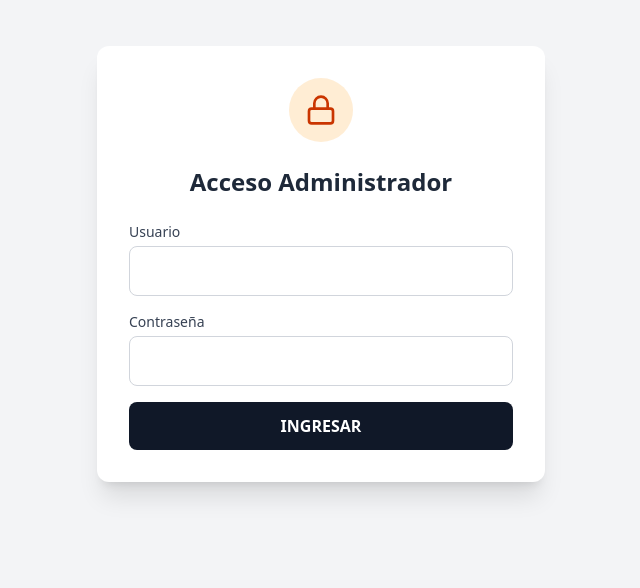
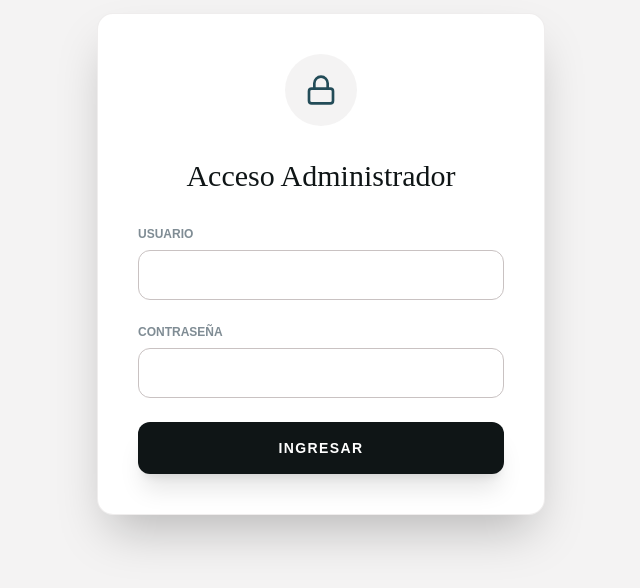
Before and after one commit to Brian13b/inmobiliaria_frontend, a React (Vite) app: page /login in a window 1280 px wide. Shown: the part 136-724 px from the top of the page, without its empty margins (319-959 px from the left). Built offline with nearby package versions, Linux system fonts and the light colour scheme; no server answers.

Commit message:
Fix: Se agrego libreria de react-hot-toast

```diff
--- a/package.json
+++ b/package.json
@@ -15,6 +15,7 @@
     "react": "^19.2.0",
     "react-dom": "^19.2.0",
     "react-helmet-async": "^2.0.5",
+    "react-hot-toast": "^2.6.0",
     "react-icons": "^5.5.0",
     "react-router-dom": "^7.12.0",
     "swiper": "^12.0.3"
--- a/src/components/Hero.tsx
+++ b/src/components/Hero.tsx
@@ -1,5 +1,6 @@
 import { useState, useEffect } from 'react';
 import { api } from '../services/api';
+import { ChevronLeft, ChevronRight } from 'lucide-react';
 
 export const Hero = () => {
   const [slides, setSlides] = useState<any[]>([]);
@@ -40,6 +41,11 @@ export const Hero = () => {
     return () => clearInterval(timer);
   }, [current, slides.length]);
 
+  const nextSlide = () => setCurrent(current === slides.length - 1 ? 0 : current + 1);
+  const prevSlide = () => setCurrent(current === 0 ? slides.length - 1 : current - 1);
+
+  if (slides.length === 0) return <div className="h-[600px] bg-brand-dark animate-pulse"></div>;
+
   return (
     <div className="relative h-[650px] w-full overflow-hidden bg-brand-dark group">
       {slides.map((slide, index) => (
@@ -48,15 +54,27 @@ export const Hero = () => {
           <img src={slide.image} alt="Hero" className="w-full h-full object-cover scale-105" />
 
           <div className="absolute inset-0 z-20 flex flex-col items-center justify-center text-center text-white px-4">
-            <h1 className="font-display text-5xl md:text-8xl tracking-tight drop-shadow-2xl mb-6 animate-fade-in uppercase">
+            <h1 className="font-display text-5xl md:text-8xl tracking-tight drop-shadow-2xl mb-6 animate-fade-in">
               {slide.title}
             </h1>
-            <p className="font-body text-xs md:text-sm font-bold tracking-[0.3em] uppercase bg-brand-light text-brand-dark px-8 py-3 rounded-sm inline-block shadow-xl">
+            <p className="font-body text-xs md:text-sm font-bold tracking-[0.3em] bg-brand-light text-brand-dark px-8 py-3 rounded-sm inline-block shadow-xl">
               {slide.subtitle}
             </p>
           </div>
         </div>
       ))}
+
+      {slides.length > 1 && (
+        <>
+            <button onClick={prevSlide} className="absolute left-4 top-1/2 -translate-y-1/2 z-30 bg-white/10 hover:bg-white/30 p-2 rounded-full text-white backdrop-blur-sm transition opacity-0 group-hover:opacity-100">
+                <ChevronLeft className="w-8 h-8" />
+            </button>
+            <button onClick={nextSlide} className="absolute right-4 top-1/2 -translate-y-1/2 z-30 bg-white/10 hover:bg-white/30 p-2 rounded-full text-white backdrop-blur-sm transition opacity-0 group-hover:opacity-100">
+                <ChevronRight className="w-8 h-8" />
+            </button>
+        </>
+      )}
+
     </div>
   );
 };
--- a/src/pages/Contacto.tsx
+++ b/src/pages/Contacto.tsx
@@ -2,6 +2,7 @@ import { useState } from 'react';
 import { MapPin, Phone, Mail, Send, Loader2 } from 'lucide-react';
 import { enviarMensaje } from '../services/api';
 import { SEO } from '../components/SEO';
+import toast from 'react-hot-toast';
 
 export const ContactoPage = () => {
   const [form, setForm] = useState({
@@ -27,10 +28,10 @@ export const ContactoPage = () => {
             telefono: form.telefono,
             contenido: form.mensaje
         });
-        alert("¡Mensaje enviado con éxito! Te contactaremos a la brevedad.");
+        toast.success("¡Mensaje enviado con éxito! Te contactaremos a la brevedad.");
         setForm({ nombre: "", apellido: "", email: "", telefono: "", mensaje: "" });
     } catch (error) {
-        alert("Ocurrió un error al enviar el mensaje. Por favor intenta nuevamente.");
+        toast.error("Ocurrió un error al enviar el mensaje. Por favor intenta nuevamente.");
         console.error(error);
     } finally {
         setEnviando(false);
--- a/src/pages/PropiedadDetalle.tsx
+++ b/src/pages/PropiedadDetalle.tsx
@@ -3,6 +3,7 @@ import { useParams, Link } from 'react-router-dom';
 import { getPropiedadById } from '../services/api';
 import { type Propiedad } from '../types/propiedad';
 import { MapPin, ArrowLeft, Camera, Copy, MessageCircle } from 'lucide-react';
+import { FaWhatsapp } from 'react-icons/fa';
 import { Swiper, SwiperSlide } from 'swiper/react';
 import { SEO } from '../components/SEO';
 
@@ -10,6 +11,7 @@ import { Navigation, Pagination } from 'swiper/modules';
 import 'swiper/css';
 import 'swiper/css/navigation';
 import 'swiper/css/pagination';
+import toast from 'react-hot-toast';
 
 export const PropiedadDetalle = () => {
     const { id } = useParams();
@@ -27,7 +29,7 @@ export const PropiedadDetalle = () => {
 
     const copiarLink = () => {
         navigator.clipboard.writeText(window.location.href);
-        alert("Link copiado!");
+        toast.success("Link copiado!");
     };
     const compartirWsp = () => {
         const text = `Mirá esta propiedad: ${window.location.href}`;
@@ -124,7 +126,7 @@ export const PropiedadDetalle = () => {
                                 <Copy className="w-4 h-4" /> Copiar Link
                             </button>
                             <button onClick={compartirWsp} className="flex-1 border border-brand-light py-3 rounded-lg font-bold text-brand-muted hover:text-green-600 hover:border-green-500 transition flex justify-center gap-2 items-center text-xs">
-                                <MessageCircle className="w-4 h-4" /> Compartir en WhatsApp
+                                <FaWhatsapp className="w-4 h-4" /> Compartir en WhatsApp
                             </button>
                         </div>
                     </div>
--- a/src/pages/admin/AdminConfig.tsx
+++ b/src/pages/admin/AdminConfig.tsx
@@ -2,6 +2,7 @@ import { useEffect, useState } from 'react';
 import { api } from '../../services/api';
 import { Save, ArrowLeft, Image, Eye } from 'lucide-react';
 import { Link } from 'react-router-dom';
+import toast from 'react-hot-toast';
 
 export const AdminConfig = () => {
     const [config, setConfig] = useState({
@@ -30,9 +31,9 @@ export const AdminConfig = () => {
         e.preventDefault();
         try {
             await api.post('/Configuracion', config);
-            alert("¡Configuración actualizada!");
+            toast.success("¡Configuración actualizada!");
         } catch (error) {
-            alert("Error al guardar.");
+            toast.error("Error al guardar.");
         }
     };
 
--- a/src/pages/admin/AdminFormulario.tsx
+++ b/src/pages/admin/AdminFormulario.tsx
@@ -3,6 +3,8 @@ import { useNavigate, useParams, Link } from 'react-router-dom';
 import { createPropiedad, getPropiedadById, updatePropiedad, uploadImagen, deleteImagen } from '../../services/api';
 import { TipoPropiedad } from '../../types/propiedad';
 import { Save, ArrowLeft, Upload, Trash2, Home, MapPin, List, CheckCircle, Image as ImageIcon, X } from 'lucide-react'; // Agregué 'X'
+import { SEO } from '../../components/SEO';
+import toast from 'react-hot-toast';
 
 export const AdminFormulario = () => {
     const { id } = useParams();
@@ -11,7 +13,6 @@ export const AdminFormulario = () => {
 
     const [loading, setLoading] = useState(false);
 
-    // ESTADOS NUEVOS PARA FOTOS LOCALES
     const [fotosParaSubir, setFotosParaSubir] = useState<File[]>([]);
     const [previews, setPreviews] = useState<string[]>([]);
 
@@ -42,7 +43,6 @@ export const AdminFormulario = () => {
             getPropiedadById(Number(id)).then(data => {
                 setForm({
                     ...data,
-                    // Aseguramos valores por defecto para evitar warnings de react
                     titulo: data.titulo || "",
                     descripcion: data.descripcion || "",
                     direccion: data.direccion || "",
@@ -72,15 +72,12 @@ export const AdminFormulario = () => {
         }));
     };
 
-    // --- NUEVA LÓGICA DE SELECCIÓN DE FOTOS (LOCAL) ---
     const handleSeleccionarFotos = (e: React.ChangeEvent<HTMLInputElement>) => {
         if (e.target.files && e.target.files.length > 0) {
             const archivos = Array.from(e.target.files);
 
-            // 1. Guardamos los archivos reales para subirlos después
             setFotosParaSubir(prev => [...prev, ...archivos]);
 
-            // 2. Generamos URLs temporales para que el usuario vea qué eligió
             const nuevasPreviews = archivos.map(file => URL.createObjectURL(file));
             setPreviews(prev => [...prev, ...nuevasPreviews]);
         }
@@ -91,7 +88,6 @@ export const AdminFormulario = () => {
         setPreviews(prev => prev.filter((_, i) => i !== index));
     };
 
-    // --- LÓGICA DE GUARDADO INTELIGENTE ---
     const handleSubmit = async (e: any) => {
         e.preventDefault();
         setLoading(true);
@@ -110,44 +106,38 @@ export const AdminFormulario = () => {
             let propiedadId = Number(id);
 
             if (esEdicion) {
-                // 1. Actualizamos datos
                 await updatePropiedad(propiedadId, dataToSend);
 
-                // 2. Si agregó fotos nuevas MIENTRAS editaba, las subimos
                 if (fotosParaSubir.length > 0) {
                     await subirFotosMasivas(propiedadId);
                 }
 
-                alert("Propiedad actualizada correctamente");
+                toast.success("Propiedad actualizada correctamente");
                 navigate("/admin/propiedades");
             } else {
-                // 1. Creamos la propiedad primero
                 const nueva = await createPropiedad(dataToSend);
-                propiedadId = nueva.id; // Obtenemos el ID nuevo
+                propiedadId = nueva.id;
 
-                // 2. Subimos las fotos usando ese ID nuevo
                 if (fotosParaSubir.length > 0) {
                     await subirFotosMasivas(propiedadId);
                 }
 
-                alert("Propiedad creada y fotos subidas con éxito");
+                toast.success("Propiedad creada y fotos subidas con éxito");
                 navigate("/admin/propiedades");
             }
         } catch (error) {
             console.error(error);
-            alert("Error al guardar la propiedad");
+            toast.error("Error al guardar la propiedad");
         } finally {
             setLoading(false);
         }
     };
 
-    // Helper para subir múltiples fotos en paralelo
     const subirFotosMasivas = async (idPropiedad: number) => {
         const promesas = fotosParaSubir.map(file => uploadImagen(idPropiedad, file));
         await Promise.all(promesas);
     };
 
-    // Borrar fotos YA existentes en la base de datos
     const handleBorrarFotoExistente = async (imagenId: number) => {
         if (!confirm("¿Eliminar esta foto permanentemente?")) return;
         try {
@@ -157,7 +147,7 @@ export const AdminFormulario = () => {
                 imagenes: prev.imagenes?.filter(img => img.id !== imagenId)
             }));
         } catch (error) {
-            alert("Error al borrar");
+            toast.error("Error al borrar");
         }
     };
 
@@ -169,8 +159,8 @@ export const AdminFormulario = () => {
 
     return (
         <div className="min-h-screen bg-gray-50 p-6 md:p-8 pb-32">
+            <SEO title={esEdicion ? "Editar Propiedad" : "Nueva Propiedad"} description="Carga de inmuebles" />
             <div className="max-w-5xl mx-auto">
-                {/* Header Flotante */}
                 <div className="flex flex-col md:flex-row justify-between items-start md:items-center gap-4 mb-8">
                     <div className="flex flex-col gap-1">
                         <Link to="/admin/propiedades" className="inline-flex items-center gap-2 text-gray-500 hover:text-orange-700 font-medium text-sm transition-colors w-fit">
--- a/src/pages/admin/AdminPropiedades.tsx
+++ b/src/pages/admin/AdminPropiedades.tsx
@@ -3,6 +3,7 @@ import { Link } from 'react-router-dom';
 import { getPropiedades, deletePropiedad } from '../../services/api';
 import { type Propiedad, getTipoLabel } from '../../types/propiedad';
 import { ArrowLeft, Plus, Pencil, Trash2, Eye, Search } from 'lucide-react';
+import { SEO } from '../../components/SEO';
 
 export const AdminPropiedades = () => {
     const [propiedades, setPropiedades] = useState<Propiedad[]>([]);
@@ -22,7 +23,7 @@ export const AdminPropiedades = () => {
                 await deletePropiedad(id);
                 cargarDatos();
             } catch (error) {
-                alert("Error al borrar");
+                ("Error al borrar");
             }
         }
     };
@@ -34,6 +35,7 @@ export const AdminPropiedades = () => {
 
     return (
         <div className="min-h-screen bg-gray-100 p-8">
+            <SEO title="Mis Propiedades" description="Gestión de catálogo" />
             <div className="max-w-6xl mx-auto">
                 <Link to="/admin/dashboard" className="inline-flex items-center gap-2 text-gray-500 hover:text-orange-700 mb-6 font-medium transition">
                     <ArrowLeft className="w-5 h-5" /> Volver al Panel
--- a/src/pages/admin/Dashboard.tsx
+++ b/src/pages/admin/Dashboard.tsx
@@ -1,10 +1,12 @@
 import { Link } from 'react-router-dom';
 import { logout } from '../../services/auth';
 import { LayoutDashboard, PlusCircle, Image, LogOut, Home, Mail } from 'lucide-react';
+import { SEO } from '../../components/SEO';
 
 export const DashboardPage = () => {
     return (
         <div className="min-h-screen bg-gray-100 p-8">
+            <SEO title="Panel de Control" description="Administración" />
             <div className="max-w-5xl mx-auto">
                 {/* Encabezado */}
                 <div className="flex justify-between items-center mb-10">
--- a/src/pages/admin/Login.tsx
+++ b/src/pages/admin/Login.tsx
@@ -2,6 +2,7 @@ import { useState } from 'react';
 import { useNavigate } from 'react-router-dom';
 import { login } from '../../services/auth';
 import { Lock } from 'lucide-react';
+import { SEO } from '../../components/SEO';
 
 export const LoginPage = () => {
     const [username, setUsername] = useState("");
@@ -21,37 +22,38 @@ export const LoginPage = () => {
     };
 
     return (
-        <div className="min-h-screen bg-gray-100 flex items-center justify-center">
-            <div className="bg-white p-8 rounded-xl shadow-xl w-full max-w-md">
-                <div className="flex justify-center mb-6">
-                    <div className="bg-orange-100 p-4 rounded-full">
-                        <Lock className="w-8 h-8 text-orange-700" />
+        <div className="min-h-screen bg-brand-light/20 flex items-center justify-center font-body">
+            <SEO title="Ingreso Administrador" description="Acceso al panel" />
+            <div className="bg-white p-10 rounded-2xl shadow-2xl w-full max-w-md border border-brand-light/30">
+                <div className="flex justify-center mb-8">
+                    <div className="bg-brand-light/20 p-5 rounded-full">
+                        <Lock className="w-8 h-8 text-brand-primary" />
                     </div>
                 </div>
-                <h2 className="text-2xl font-bold text-center text-gray-800 mb-6">Acceso Administrador</h2>
+                <h2 className="text-3xl font-display text-center text-brand-dark mb-8">Acceso Administrador</h2>
 
                 {error && <div className="bg-red-100 text-red-700 p-3 rounded mb-4 text-center text-sm">{error}</div>}
 
-                <form onSubmit={handleSubmit} className="space-y-4">
+                <form onSubmit={handleSubmit} className="space-y-6">
                     <div>
-                        <label className="block text-sm font-medium text-gray-700 mb-1">Usuario</label>
+                        <label className="block text-xs font-bold text-brand-muted uppercase mb-2">Usuario</label>
                         <input
                             type="text"
-                            className="w-full border border-gray-300 rounded-lg p-3 outline-none focus:ring-2 focus:ring-orange-500"
+                            className="w-full border border-brand-light rounded-xl p-3 outline-none focus:ring-2 focus:ring-brand-primary/20 focus:border-brand-primary transition"
                             value={username}
                             onChange={(e) => setUsername(e.target.value)}
                         />
                     </div>
                     <div>
-                        <label className="block text-sm font-medium text-gray-700 mb-1">Contraseña</label>
+                        <label className="block text-xs font-bold text-brand-muted uppercase mb-2">Contraseña</label>
                         <input
                             type="password"
-                            className="w-full border border-gray-300 rounded-lg p-3 outline-none focus:ring-2 focus:ring-orange-500"
+                            className="w-full border border-brand-light rounded-xl p-3 outline-none focus:ring-2 focus:ring-brand-primary/20 focus:border-brand-primary transition"
                             value={password}
                             onChange={(e) => setPassword(e.target.value)}
                         />
                     </div>
-                    <button className="w-full bg-gray-900 text-white font-bold py-3 rounded-lg hover:bg-orange-700 transition">
+                    <button className="w-full bg-brand-dark text-white font-bold py-4 rounded-xl hover:bg-brand-primary transition shadow-xl tracking-widest text-sm">
                         INGRESAR
                     </button>
                 </form>
```
Also changed, not shown: src/pages/Home.tsx (+5 -2 lines), 1 other file (tests, documents, lock files or other folders).
